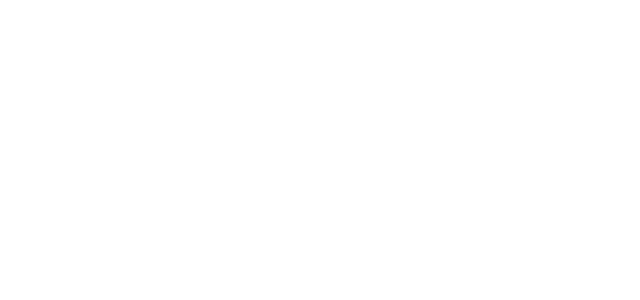
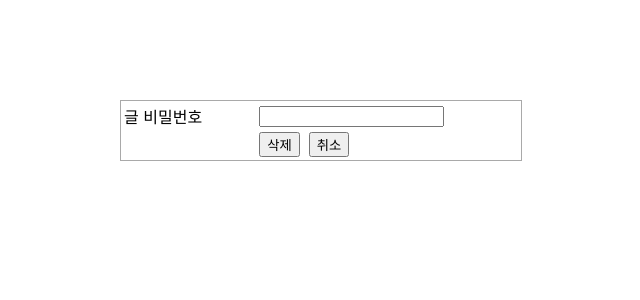
Before and after one commit to bookpark/react-board, a React (Create React App) app: page /delete/1 in a window 1280 px wide. Before the commit this address had no page. Shown: the top 300 px of the page, without its empty margins (319-959 px from the left). Built offline with nearby package versions, Linux system fonts and the light colour scheme.

Commit message:
게시글 삭제 기능 추가

```diff
--- a/src/App.js
+++ b/src/App.js
@@ -4,6 +4,7 @@ import WriteBoard from './components/WriteBoard';
 import { Route, Routes } from 'react-router-dom';
 import UpdateBoard from './components/UpdateBoard';
 import PageBoard from './components/PageBoard';
+import DeleteBoard from './components/DeleteBoard';
 
 function App() {
   return (
@@ -13,6 +14,7 @@ function App() {
         <Route exact path='/write' element={<WriteBoard />} />
         <Route exact path='/detail/:id' element={<DetailBoard />} />
         <Route exact path='/update/:id' element={<UpdateBoard />} />
+        <Route exact path='/delete/:id' element={<DeleteBoard />} />
       </Routes>
     </div>
   );
--- /dev/null
+++ b/src/components/DeleteBoard.css
@@ -0,0 +1,6 @@
+#passForm {
+    width: 400px;
+    margin: auto;
+    margin-top: 100px;
+    border: 1px solid darkgrey;
+}
--- /dev/null
+++ b/src/components/DeleteBoard.js
@@ -0,0 +1,50 @@
+import axios from "axios";
+import { useEffect, useState } from "react"
+import { useParams } from 'react-router-dom'
+import './DeleteBoard.css';
+
+function DeleteBoard() {
+    const [password, setPassword] = useState('');
+    const { id } = useParams();
+
+    const deleteBoard = (e) => {
+        axios.put(`http://localhost:8080/api/delete/${id}`, null, { params: { password: password } })
+            .then((response) => {
+                const msgNo = response.data;
+                if (msgNo == -1) {
+                    alert('글 번호 오류')
+                } else if (msgNo == -2) {
+                    alert('비밀번호 오류')
+                } else if (msgNo == 0) {
+                    alert('글 삭제 성공')
+                    document.location.href = '/';
+                }
+            })
+            .catch((error) => {
+                console.log(error);
+            })
+    }
+
+    return (
+
+        <section id='passForm'>
+            <table>
+                <tr>
+                    <td><label>글 비밀번호</label></td>
+                    <td><input type="password" name="password" value={password}
+                        onChange={(e) => { setPassword(e.target.value) }} />
+                    </td>
+                </tr>
+                <tr>
+                    <td></td>
+                    <td>
+                        <button onClick={deleteBoard}>삭제</button>&nbsp;&nbsp;
+                        <button onClick={"javascript:history.go(-1)"}>취소</button>
+                    </td>
+                </tr>
+            </table>
+        </section>
+    )
+}
+
+export default DeleteBoard;
--- a/src/components/DetailBoard.js
+++ b/src/components/DetailBoard.js
@@ -57,7 +57,7 @@ function DetailBoard() {
                 </table>
                 <section id='commandCell'>
                     <Link to={'/update/' + id}>수정</Link>&nbsp;&nbsp;
-                    <a href="#">삭제</a>
+                    <Link to={'/delete/' + id}>삭제</Link>
                 </section>
             </form>
         </section>
```
